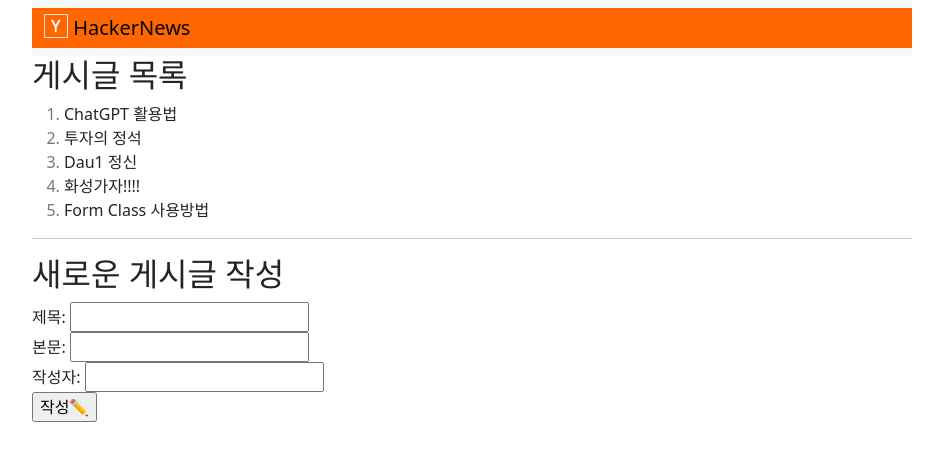
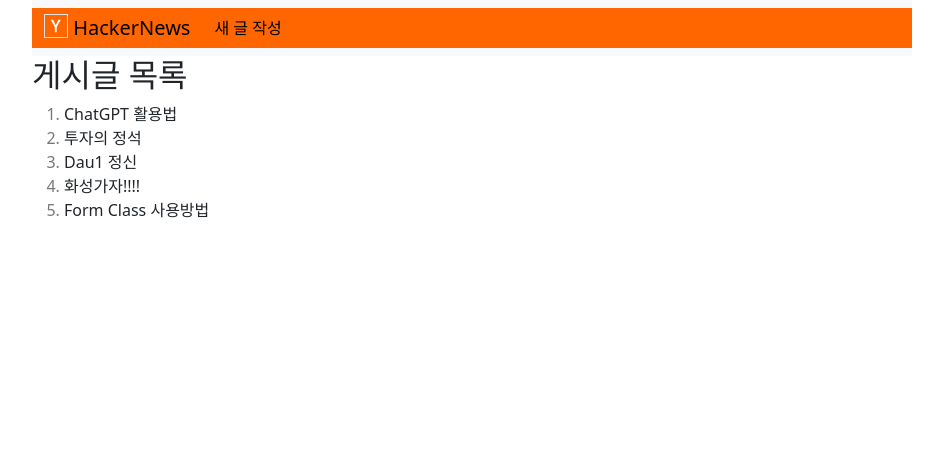
Before and after one commit to ryudain05/Django-Study, a Django app: page /posts/ in a window 1280 px wide. Shown: the top 461 px of the page, without its empty margins (168-1111 px from the left). Run offline with Django 5.2, Linux system fonts and the light colour scheme; data comes from the database, SQL or seed files in the repository.

Commit message:
feat: 게시글 작성 화면분리

```diff
--- a/ch2/hacker_news/post/templates/nav_bar.html
+++ b/ch2/hacker_news/post/templates/nav_bar.html
@@ -1,9 +1,14 @@
 {% load static %}
-<nav class="navbar bg-body-tertiary">
+<nav class="navbar navbar-expand-lg bg-body-tertiary">
   <div class="container-fluid" style="background-color: #ff6600;">
     <a class="navbar-brand" href="{% url 'posts' %}">
       <img src="{% static 'hn_logo.svg' %}" alt="Logo" width="24" height="24" class="d-inline-block align-text-top bg-white border">
       HackerNews
     </a>
+    <div class="collapse navbar-collapse">
+      <ul class="navbar-nav">
+        <a class="nav-link active" aria-current="page" href="{% url 'post_create' %}">새 글 작성</a>
+      </ul>
+    </div>
   </div>
 </nav>
--- a/ch2/hacker_news/post/templates/post_list.html
+++ b/ch2/hacker_news/post/templates/post_list.html
@@ -12,12 +12,4 @@
 {% else %}
  <p>No Posts!</p>
 {% endif %}
-
-<hr>
-<form action="{% url 'posts' %}" method="post">
-    {% csrf_token %}
-    <h2>새로운 게시글 작성</h2>
-    {{ form }}
-    <input type="submit" value="작성✏️">
-</form>
 {% endblock %}
--- a/ch2/hacker_news/post/urls.py
+++ b/ch2/hacker_news/post/urls.py
@@ -3,6 +3,7 @@ from post import views
 
 urlpatterns = [
     path("", views.posts_view, name="posts"), # 전체게시글 목록
+    path("create/", views.post_create_view, name="post_create"), #  게시글 작성
     path("<int:post_id>/", views.post_view, name="post"), #  상세 게시글 조회
     path("<int:post_id>/like/", views.post_like_view, name="post_like"), # 게시글 좋아요
 ]
--- a/ch2/hacker_news/post/views.py
+++ b/ch2/hacker_news/post/views.py
@@ -10,6 +10,11 @@ def posts_view(request):
         posts = Post.objects.all()
         context = {"posts": posts, "form": PostForm}
         return render(request, "post_list.html", context)
+
+def post_create_view(request):
+    if request.method == "GET":
+        context = {"form": PostForm}
+        return render(request, "post_create.html", context)
     elif request.method == "POST":
         form = PostForm(request.POST)
         if form.is_valid():
```
Also changed, not shown: ch2/hacker_news/post/templates/post_create.html (added, +9 -0 lines).
